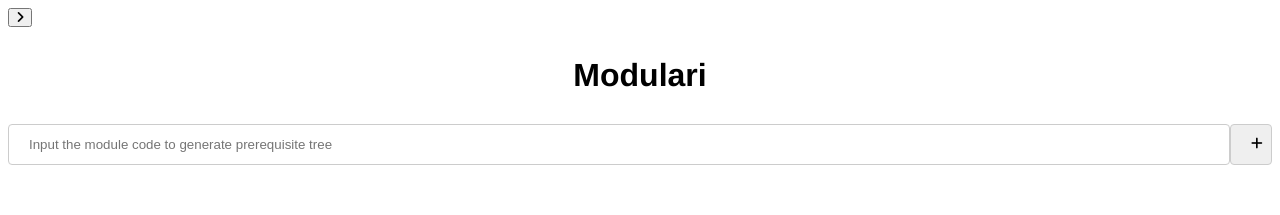
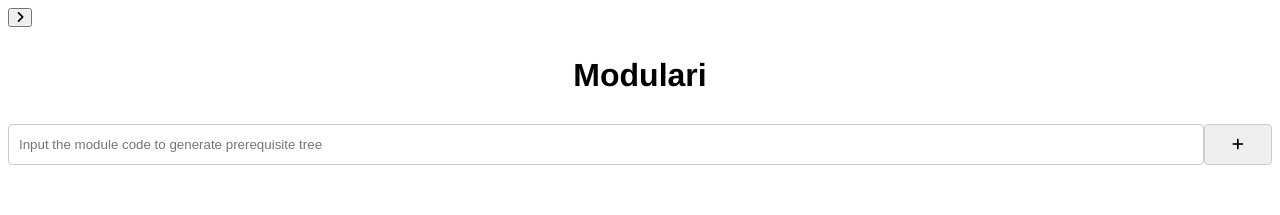
Before and after one commit to yuheem/Modulari, a Vue app in the folder modulari/: page / in a window 1280 px wide. Shown: the top 215 px of the page. Built offline with nearby package versions, Linux system fonts and the light colour scheme.

Commit message:
Edit styling

```diff
--- a/modulari/src/App.vue
+++ b/modulari/src/App.vue
@@ -5,7 +5,7 @@
       <Header />
 
       <span>
-        <p v-if="invalidModuleCode">
+        <p v-if="invalidModuleCode" style="margin: 0px">
           <b>Invalid module code.</b>
         </p>
         <AddModules v-on:add-module="generateGraph" />
@@ -13,9 +13,7 @@
 
       <Graph />
     </div>
-    <div>
-      <Sidebar v-on:filter-modules="filterGraph" />
-    </div>
+    <Sidebar v-on:filter-modules="filterGraph" />
   </div>
 </template>
 
@@ -66,7 +64,7 @@ export default {
     },
     openSidebar() {
       document.getElementById("main").style.marginLeft = "25%";
-      document.getElementById("sidebar").style.width = "25%";
+      document.getElementById("sidebar").style.width = "24%";
       document.getElementById("sidebar").style.display = "block";
       document.getElementById("openSidebar").style.display = "none";
     },
@@ -91,11 +89,11 @@ export default {
 </script>
 
 <style>
+select,
 input[type="text"] {
   width: 100%;
-  padding: 12px 20px;
+  padding: 12px 10px;
   margin: 8px 0;
-  display: flex;
   border: 1px solid #ccc;
   border-radius: 4px;
   box-sizing: border-box;
--- a/modulari/src/components/AddModules.vue
+++ b/modulari/src/components/AddModules.vue
@@ -39,11 +39,10 @@ form {
 }
 
 button[type="submit"] {
-  width: 10px;
+  width: 70px;
   padding: 12px 20px;
   margin: 8px 0;
   position: relative;
-  display: flex;
   border: 1px solid #ccc;
   border-radius: 4px;
   box-sizing: border-box;
--- a/modulari/src/components/FilterOptions.vue
+++ b/modulari/src/components/FilterOptions.vue
@@ -117,15 +117,11 @@ export default {
 ul {
   list-style: none;
   padding: 0px;
-}
-
-li {
-  padding: 10px 0px;
+  margin: 0px;
 }
 
 label,
 select {
   display: block;
-  width: 90%;
 }
 </style>>
--- a/modulari/src/components/Sidebar.vue
+++ b/modulari/src/components/Sidebar.vue
@@ -16,7 +16,7 @@ export default {
   },
   methods: {
     closeSidebar() {
-      document.getElementById("main").style.marginLeft = "0%";
+      document.getElementById("main").style.flex = "0";
       document.getElementById("sidebar").style.display = "none";
       document.getElementById("openSidebar").style.display = "inline-block";
     },
@@ -30,7 +30,7 @@ export default {
 <style scoped>
 #sidebar {
   display: none;
-  margin-left: 10px;
+  margin: 5px;
 }
 
 button {
```
